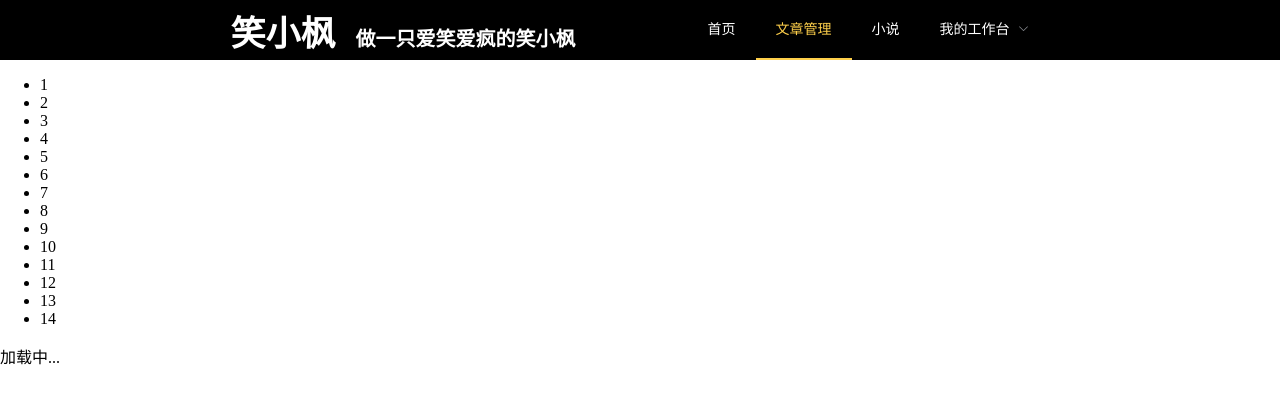
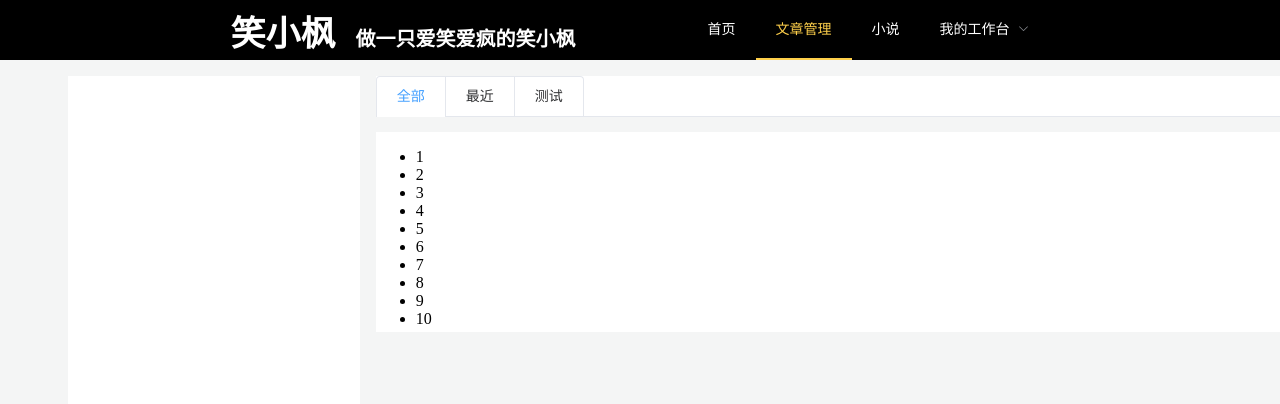
Before and after one commit to hack-feng/maple-web, a Vue app: page /#/article in a window 1280 px wide. Shown: the top 404 px of the page. Built offline with nearby package versions, Linux system fonts and the light colour scheme.

Commit message:
add article

```diff
--- a/src/App.vue
+++ b/src/App.vue
@@ -28,6 +28,7 @@
   }
 
   .el-main {
+    background-color: #f4f5f5;
     padding: 0;
   }
 
@@ -37,5 +38,6 @@
     position: sticky;
     position: -webkit-sticky;
     top: 0;
+    z-index: 100;
   }
 </style>
--- a/src/components/blog/Article.vue
+++ b/src/components/blog/Article.vue
@@ -1,11 +1,26 @@
 <template>
-    <div class="infinite-list-wrapper" style="overflow:auto">
-        <ul class="list" v-infinite-scroll="load" infinite-scroll-disabled="disabled">
-            <li v-for="i in count" class="list-item">{{ i }}</li>
-        </ul>
-        <p v-if="loading">加载中...</p>
-        <p v-if="noMore">没有更多了</p>
+  <div class="article-content">
+    <div class="left">
+
     </div>
+    <div class="right">
+      <div class="article-title">
+        <el-tabs v-model="activeName" type="card" @tab-click="handleClick">
+          <template v-for="item in tabList">
+            <el-tab-pane :label="item.label" :name="item.name">
+              <div class="article-list" style="overflow:auto">
+                <ul class="list">
+                  <li v-for="i in count" class="list-item">{{ i }}</li>
+                </ul>
+                <p v-if="loading">加载中...</p>
+                <p v-if="noMore">没有更多了</p>
+              </div>
+            </el-tab-pane>
+          </template>
+        </el-tabs>
+      </div>
+    </div>
+  </div>
 </template>
 
 <script>
@@ -13,7 +28,13 @@
         data () {
             return {
                 count: 10,
-                loading: false
+                loading: false,
+                activeName: 'all',
+                tabList:[
+                  { id: "1", label: "全部", name: "all" },
+                  { id: "2", label: "最近", name: "now" },
+                  { id: "3", label: "测试", name: "test" }
+                ]
             }
         },
         computed: {
@@ -30,8 +51,41 @@
                 setTimeout(() => {
                     this.count += 2
                 this.loading = false
-            }, 2000)
+                }, 2000)
+            },
+            handleClick(tab, event) {
             }
         }
     }
 </script>
+
+<style>
+  .article-content{
+    background-color: #f4f5f5;
+    max-width: 1366px;
+    width: 100%;
+    padding: 0 68px;
+    min-height: 700px;
+    margin: 16px auto 0;
+    display: flex;
+  }
+  .left{
+    background-color: #fff;
+    width: 300px;
+    margin-right: 16px;
+  }
+  .right{
+    width: 1000px;
+  }
+
+  .article-title{
+    background-color: #fff;
+    height: 40px;
+  }
+
+  .article-list{
+    margin-bottom: 15px;
+    background-color: #fff;
+    height: 200px;
+  }
+</style>
```
